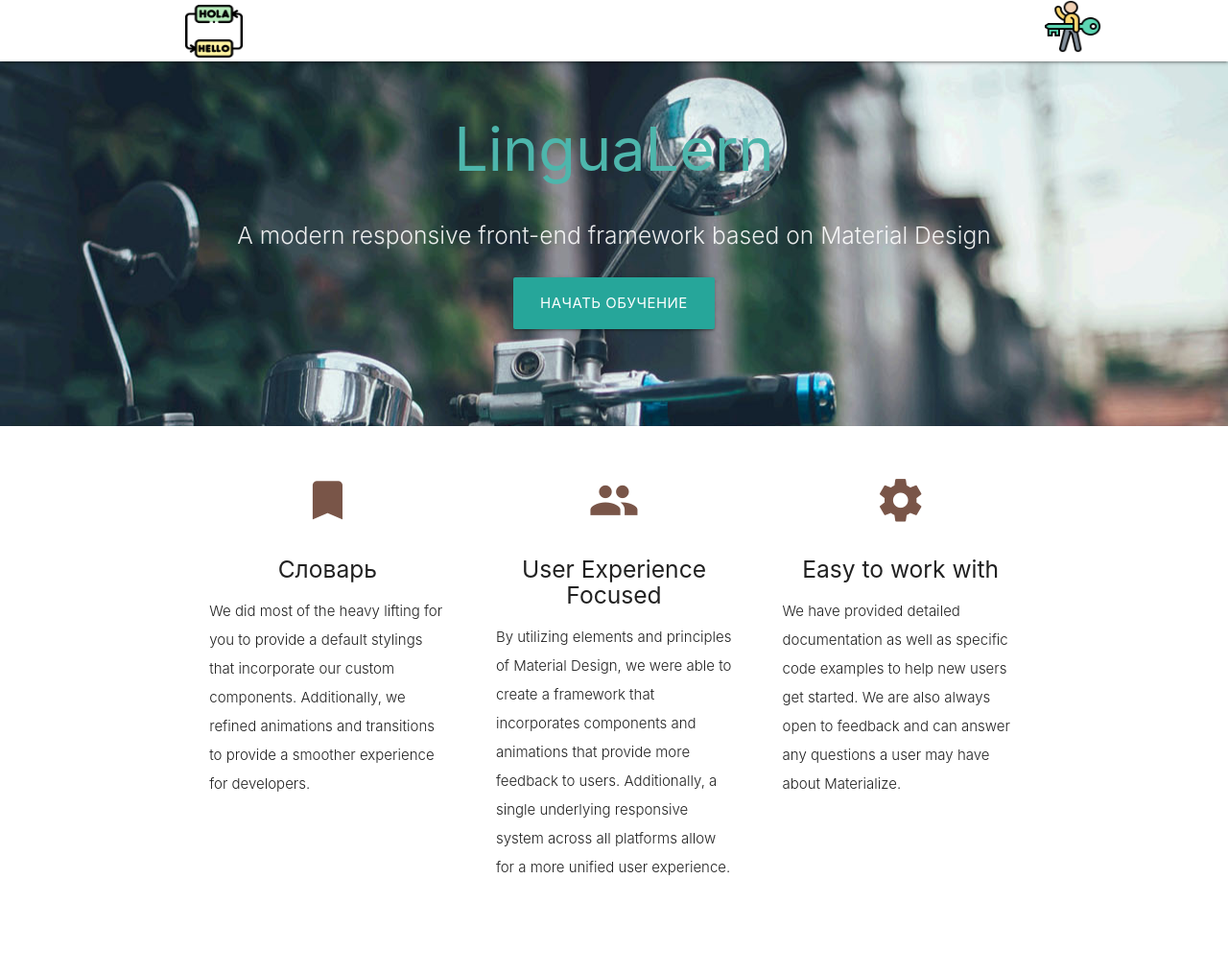
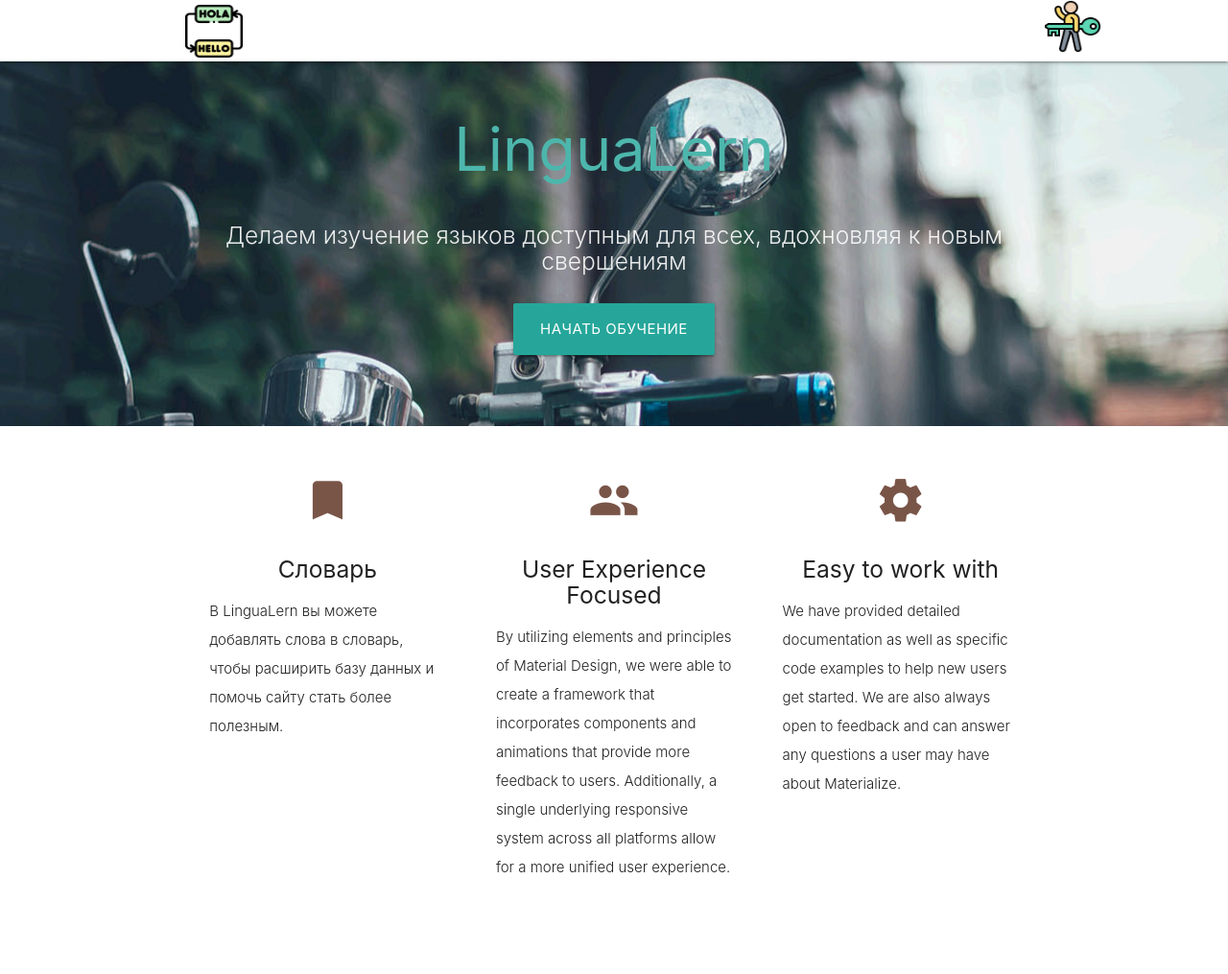
Before and after one commit to yainformal/LinguaLearn, a Django app: template templates/index.html in a window 1280 px wide. Shown: the top 1015 px of the page at 96% size. Run offline with Django 4.2, Linux system fonts and the light colour scheme; the template is opened without the code that fills it, so the values that code supplies are empty; some libraries are stand-ins or nearby versions.

Commit message:
Переведено две вкладки

```diff
--- a/templates/index.html
+++ b/templates/index.html
@@ -20,7 +20,7 @@
         <br><br>
         <h1 class="header center teal-text text-lighten-2">LinguaLern </h1>
         <div class="row center">
-          <h5 class="header col s12 light">A modern responsive front-end framework based on Material Design</h5>
+          <h5 class="header col s12 light">Делаем изучение языков доступным для всех, вдохновляя к новым свершениям </h5>
         </div>
         <div class="row center">
           <a href="/register/" id="download-button" class="btn-large waves-effect waves-light teal lighten-1">Начать обучение</a>
@@ -45,7 +45,7 @@
               </a>
             <h5 class="center">Cловарь</h5>
 
-            <p class="light">We did most of the heavy lifting for you to provide a default stylings that incorporate our custom components. Additionally, we refined animations and transitions to provide a smoother experience for developers.</p>
+            <p class="light">В LinguaLern вы можете добавлять слова в словарь, чтобы расширить базу данных и помочь сайту стать более полезным.</p>
           </div>
         </div>
 
```
